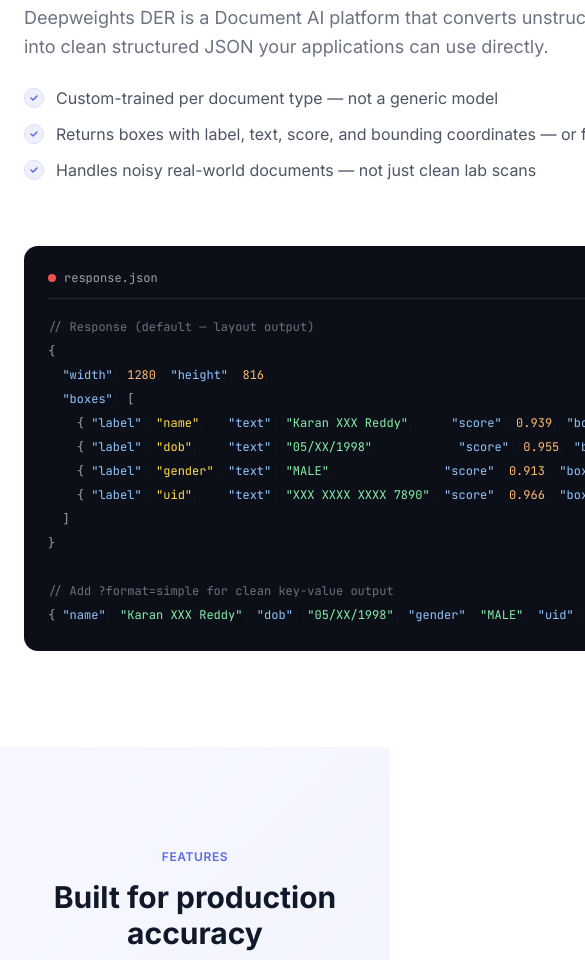
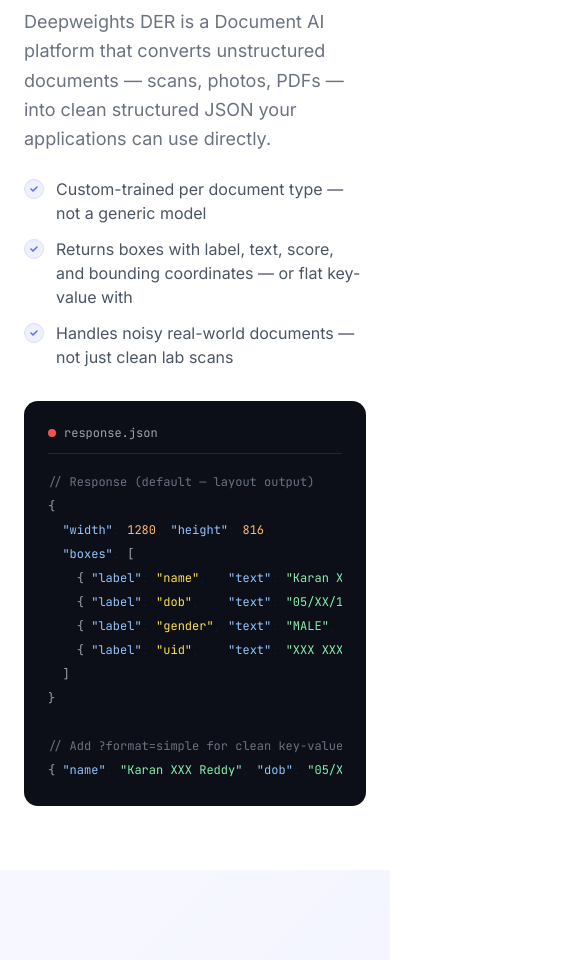
Before and after one commit to deepweights/document-ai-homepage, a plain HTML site: page documentai.html in a window 390 px wide. Shown: the part 1763-2723 px from the top of the page, 585 px wide, since content can reach past the window. Drawn offline with nearby package versions, Linux system fonts and the light colour scheme.

Commit message:
ui responsive bug fix

```diff
--- a/documentai.html
+++ b/documentai.html
@@ -254,9 +254,9 @@
   </section>
 
   <!-- ── What It Does ──────────────────────────────────── -->
-  <section class="py-24 px-6 bg-white" id="what-it-does">
+  <section class="py-16 md:py-24 px-6 bg-white" id="what-it-does">
     <div class="max-w-6xl mx-auto">
-      <div class="grid md:grid-cols-2 gap-16 items-center">
+      <div class="grid md:grid-cols-2 gap-8 md:gap-16 items-center">
         <div>
           <span class="text-xs font-semibold text-brand-500 uppercase tracking-wider">What It Does</span>
           <h2 class="text-3xl font-bold mt-3 mb-5 text-gray-900">Documents in. JSON out.</h2>
@@ -284,12 +284,12 @@
             </li>
           </ul>
         </div>
-        <div class="code-block p-6">
+        <div class="code-block p-6 min-w-0 overflow-x-auto">
           <div class="flex items-center gap-2 mb-4 border-b border-white/10 pb-3">
             <span class="w-2 h-2 rounded-full bg-coral-500"></span>
             <span class="text-gray-400 font-mono text-xs">response.json</span>
           </div>
-          <pre class="text-xs leading-6"><span class="text-gray-500">// Response (default — layout output)</span>
+          <pre class="text-xs leading-6" style="white-space:pre;overflow-x:auto;display:block;"><span class="text-gray-500">// Response (default — layout output)</span>
 <span class="text-gray-400">{</span>
   <span class="text-blue-300">"width"</span>: <span class="text-orange-300">1280</span>, <span class="text-blue-300">"height"</span>: <span class="text-orange-300">816</span>,
   <span class="text-blue-300">"boxes"</span>: <span class="text-gray-400">[</span>
@@ -791,7 +791,7 @@
       <div class="flex items-center gap-3">
         <img src="assets/fulllogo_transparent_nobuffer.png" alt="Deepweights" class="h-6 w-auto" />
         <span class="text-gray-300">·</span>
-        <span class="text-gray-400 text-xs">© 2025 Deepweights</span>
+        <span class="text-gray-400 text-xs">© 2026 Deepweights</span>
       </div>
       <div class="flex items-center gap-8 text-sm text-gray-400">
         <a href="#" class="hover:text-brand-500 transition-colors">Docs</a>
```
Also changed, not shown: index.html (+1 -1 lines).
